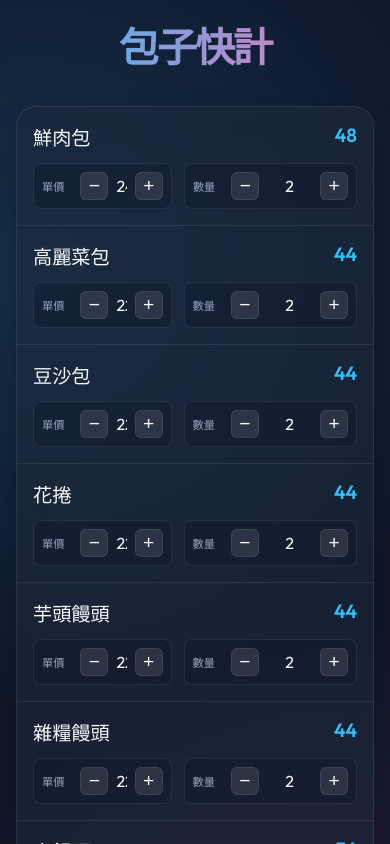
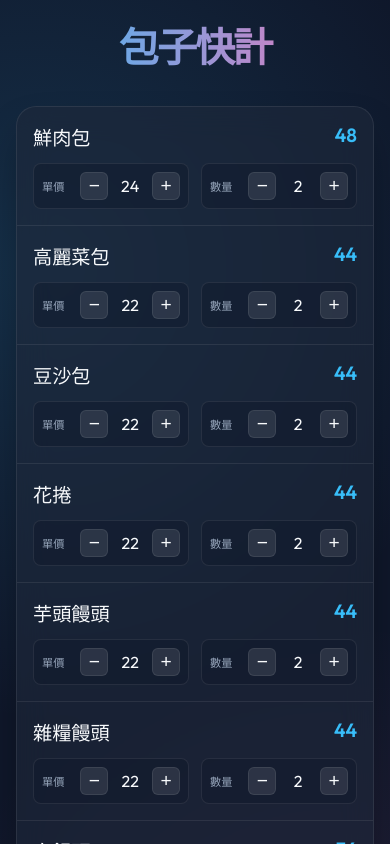
Before and after one commit to ginolee218/baozi-calculator, a React (Vite) app: page / in a window 390 px wide. Shown: the top 844 px of the page. Built offline with nearby package versions, Linux system fonts and the light colour scheme.

Commit message:
fix: adjust mobile grid layout for equal price/qty width

```diff
--- a/src/index.css
+++ b/src/index.css
@@ -205,10 +205,10 @@
   }
 
   .item-row {
-    grid-template-columns: 1fr 1fr auto;
+    grid-template-columns: 1fr 1fr 1fr 1fr;
     grid-template-areas:
-      "name name total"
-      "price qty qty";
+      "name name name total"
+      "price price qty qty";
     gap: 0.75rem;
     padding: 1rem;
   }
```
